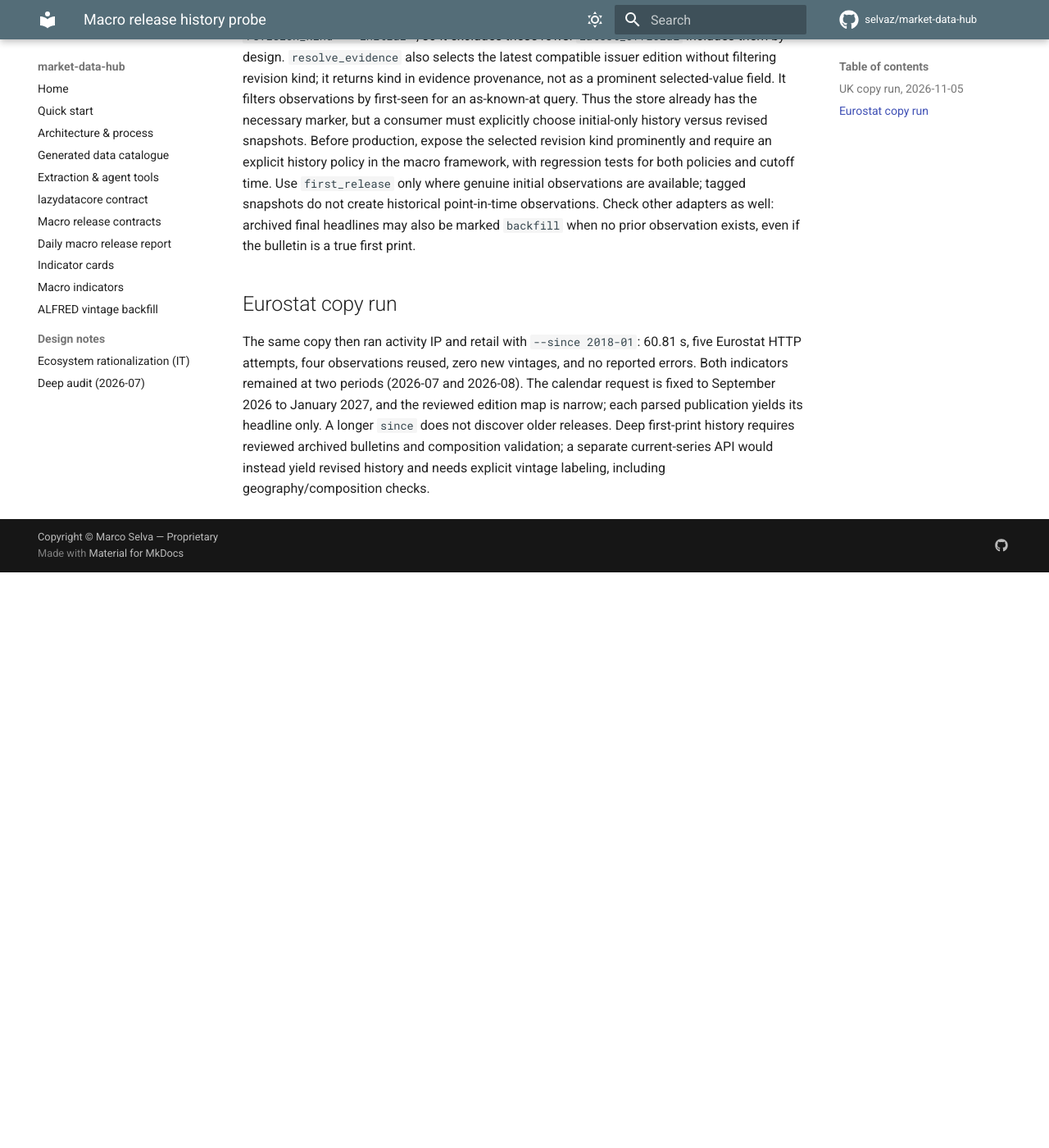
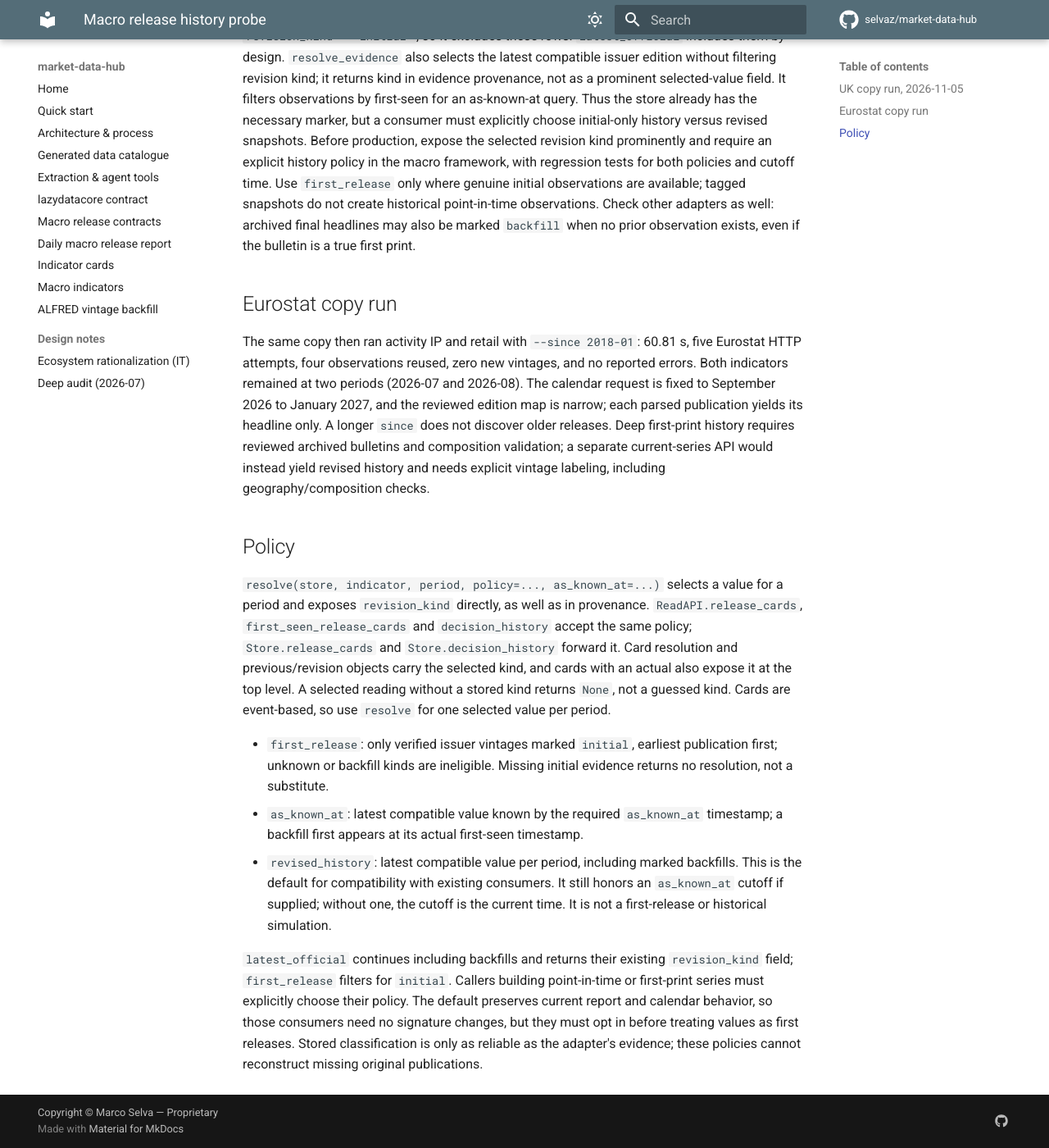
Before and after one commit to selvaz/market-data-hub, an MkDocs documentation site: the page built from docs/macro-backfill-probe.md, in a window 1280 px wide and 1400 px high, scrolled down 783 px. Shown: the whole window at 82% size. Built offline with MkDocs 1.6.1 and Material for MkDocs 9.7.7, drawn with Linux system fonts in a browser that asks for light colours; comment, search, counter and statistics services are not loaded; before the commit the page ends 1481 px from its top, so only the background shows below that.

Commit message:
Document macro reader history policies

```diff
--- a/docs/macro-backfill-probe.md
+++ b/docs/macro-backfill-probe.md
@@ -54,3 +54,33 @@ headline only. A longer `since` does not discover older releases. Deep
 first-print history requires reviewed archived bulletins and composition
 validation; a separate current-series API would instead yield revised history
 and needs explicit vintage labeling, including geography/composition checks.
+
+## Policy
+
+`resolve(store, indicator, period, policy=..., as_known_at=...)` selects a
+value for a period and exposes `revision_kind` directly, as well as in
+provenance. `ReadAPI.release_cards`, `first_seen_release_cards` and
+`decision_history` accept the same policy; `Store.release_cards` and
+`Store.decision_history` forward it. Card resolution and previous/revision
+objects carry the selected kind, and cards with an actual also expose it at
+the top level. A selected reading without a stored kind returns `None`, not a
+guessed kind. Cards are event-based, so use `resolve` for one selected value
+per period.
+
+* `first_release`: only verified issuer vintages marked `initial`, earliest
+  publication first; unknown or backfill kinds are ineligible. Missing
+  initial evidence returns no resolution, not a substitute.
+* `as_known_at`: latest compatible value known by the required `as_known_at`
+  timestamp; a backfill first appears at its actual first-seen timestamp.
+* `revised_history`: latest compatible value per period, including marked
+  backfills. This is the default for compatibility with existing consumers.
+  It still honors an `as_known_at` cutoff if supplied; without one, the cutoff
+  is the current time. It is not a first-release or historical simulation.
+
+`latest_official` continues including backfills and returns their existing
+`revision_kind` field; `first_release` filters for `initial`. Callers building
+point-in-time or first-print series must explicitly choose their policy. The
+default preserves current report and calendar behavior, so those consumers
+need no signature changes, but they must opt in before treating values as
+first releases. Stored classification is only as reliable as the adapter's
+evidence; these policies cannot reconstruct missing original publications.
```
